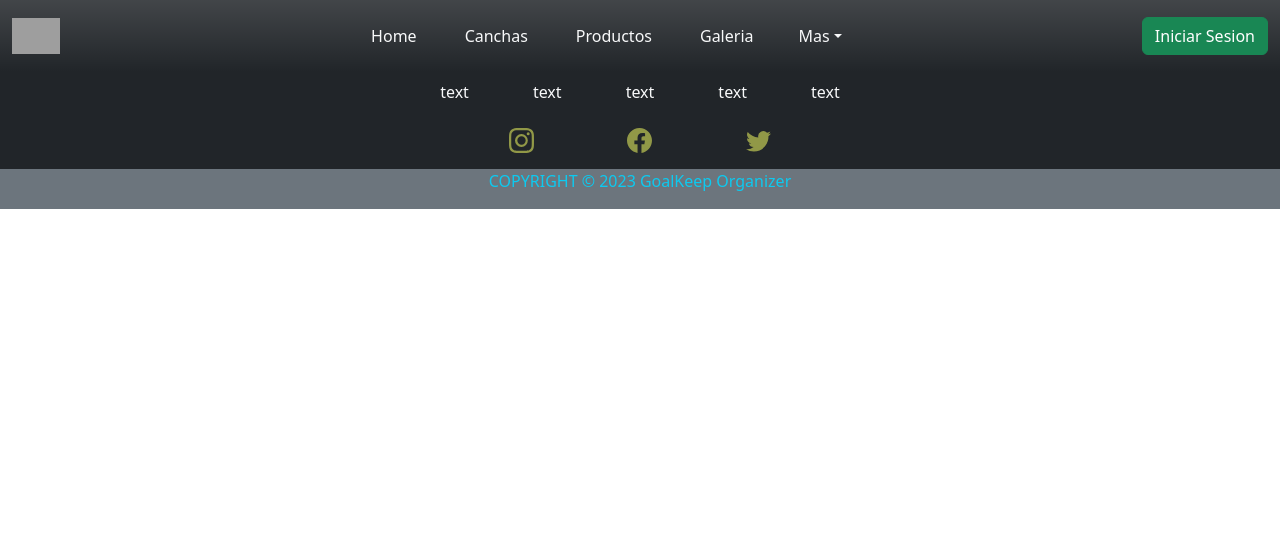
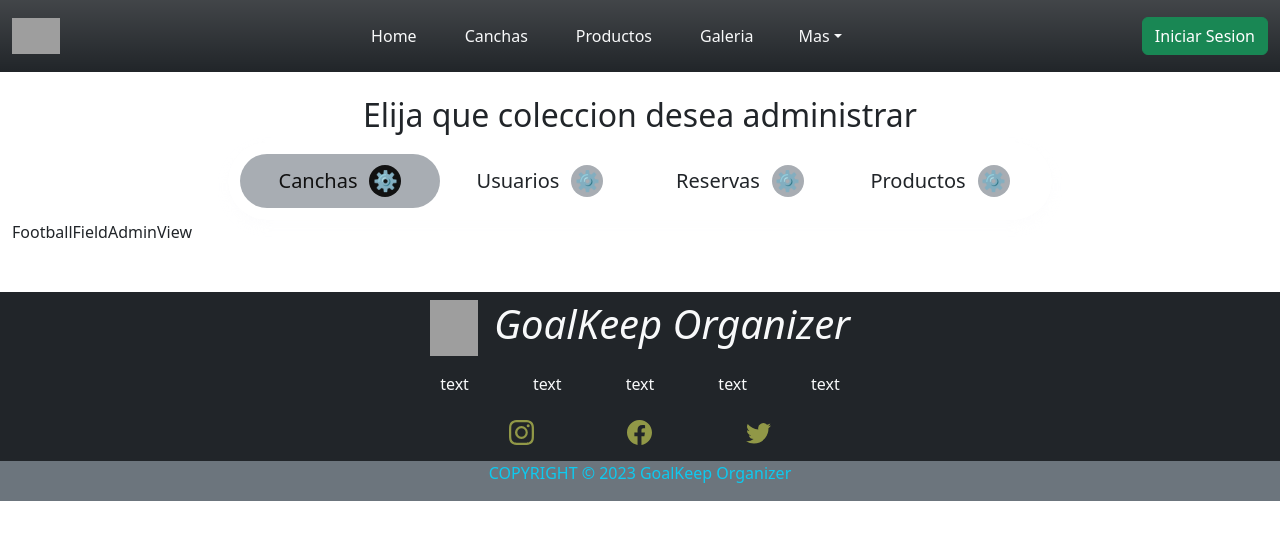
Before and after one commit to Mendez-Gabriel/GoalKeep-Organizer, a React (Vite) app: page /admin in a window 1280 px wide. Shown: the top 540 px of the page. Built offline with nearby package versions, Linux system fonts and the light colour scheme; grey boxes are pictures that could not be loaded.

Commit message:
Se crea componentes iniciales para cada vista de la seccion administrador

```diff
--- a/src/App.jsx
+++ b/src/App.jsx
@@ -1,6 +1,9 @@
 import { BrowserRouter, Routes, Route } from 'react-router-dom';
 import NavBar from './components/specific/navbar/NavBar';
 import Footer from './components/specific/footer/Footer';
+import Administrator from './pages/Administrator/Administrator';
+
+
 
 function App() {
 
@@ -9,7 +12,7 @@ function App() {
     <BrowserRouter>
     <NavBar />
       <Routes>
-
+        <Route path='/admin' element={<Administrator/>}/>
       </Routes>
     <Footer/>
     </BrowserRouter>
--- /dev/null
+++ b/src/components/specific/FootballFieldAdminView/FootballFieldAdminView.jsx
@@ -0,0 +1,11 @@
+import React from 'react'
+
+const FootballFieldAdminView = () => {
+  return (
+    <>
+    <div>FootballFieldAdminView</div>
+    </>
+  )
+}
+
+export default FootballFieldAdminView
--- /dev/null
+++ b/src/components/specific/ProductsAdminView/ProductsAdminView.jsx
@@ -0,0 +1,9 @@
+import React from 'react'
+
+const ProductsAdminView = () => {
+  return (
+    <div>ProductsAdminView</div>
+  )
+}
+
+export default ProductsAdminView
--- /dev/null
+++ b/src/components/specific/ReservationsAdminView/ReservationsAdminView.jsx
@@ -0,0 +1,9 @@
+import React from 'react'
+
+const ReservationsAdminView = () => {
+  return (
+    <div>ReservationsAdminView</div>
+  )
+}
+
+export default ReservationsAdminView
--- /dev/null
+++ b/src/components/specific/UsersAdminView/UsersAdminView.jsx
@@ -0,0 +1,9 @@
+import React from 'react'
+
+const UsersAdminView = () => {
+  return (
+    <div>UsersAdminView</div>
+  )
+}
+
+export default UsersAdminView
```
